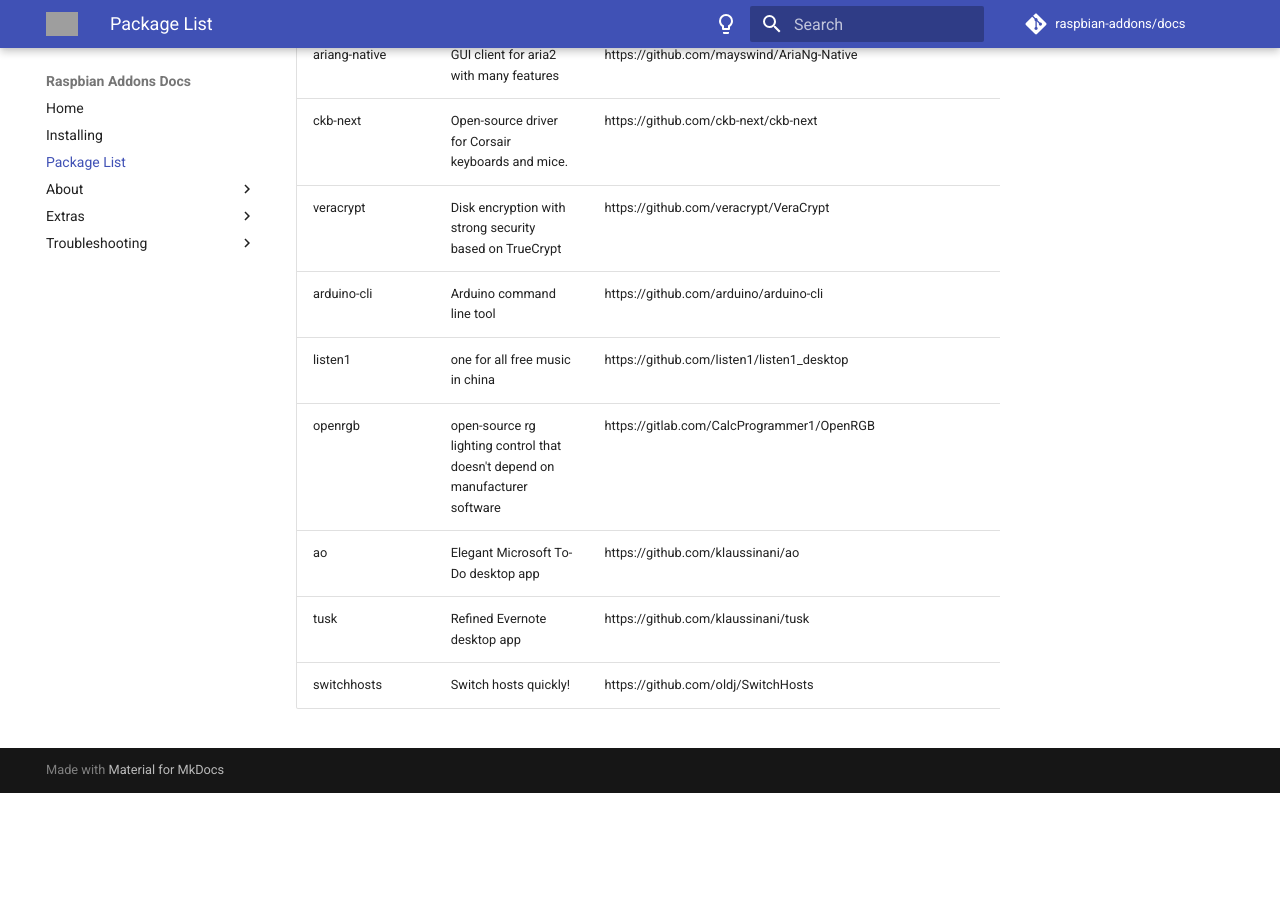
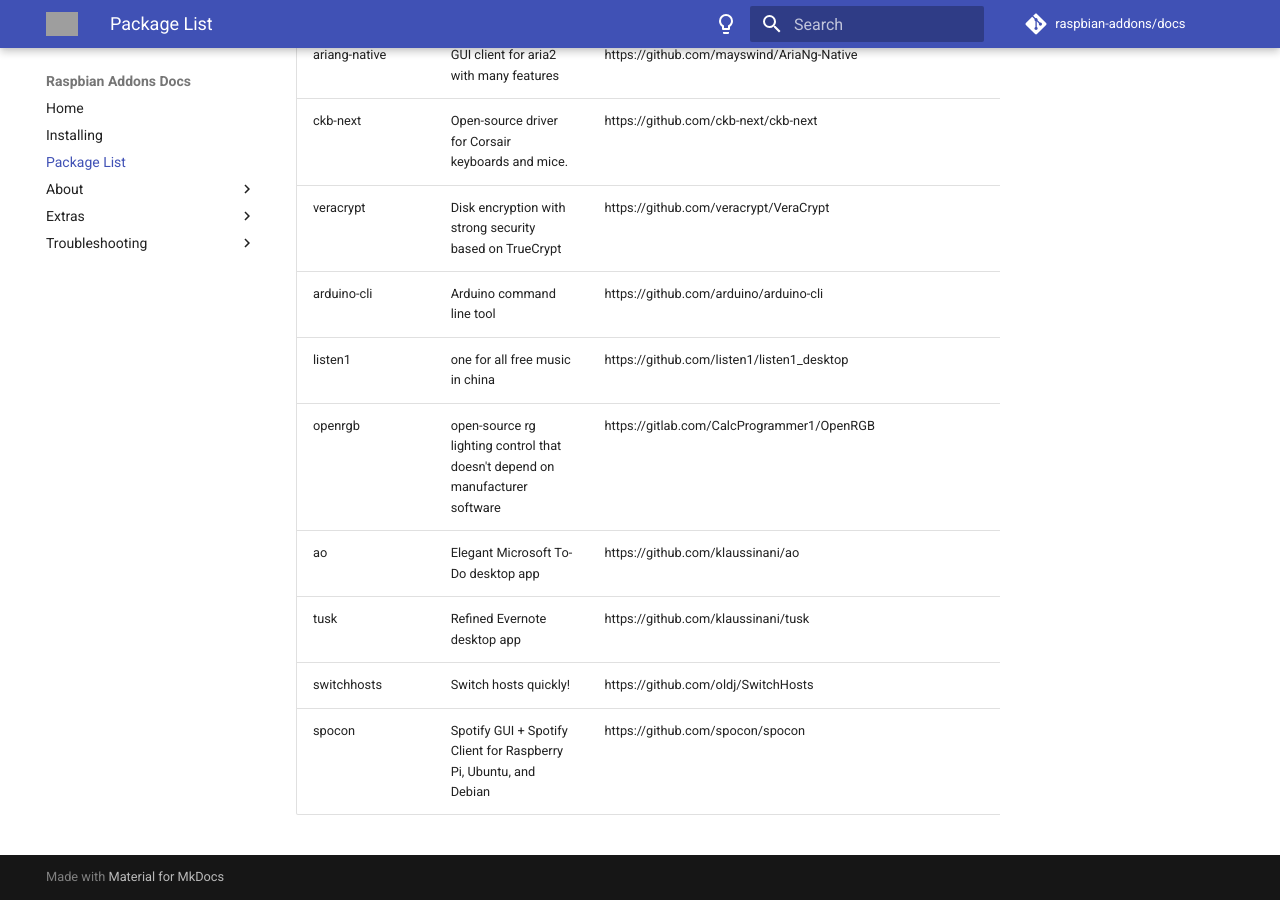
Before and after one commit to raspbian-addons/docs, an MkDocs documentation site: the page built from docs/package-list.md, in a window 1280 px wide and 900 px high, scrolled down 15306 px. Built offline with MkDocs 1.6.1 and Material for MkDocs 9.7.7, drawn with Linux system fonts in a browser that asks for light colours; comment, search, counter and statistics services are not loaded; before the commit the page ends 16099 px from its top, so only the background shows below that; grey boxes are pictures that could not be loaded.

Commit message:
packagelist: add spocon

```diff
--- a/docs/package-list.md
+++ b/docs/package-list.md
@@ -197,3 +197,4 @@
 | ao | Elegant Microsoft To-Do desktop app | https://github.com/klaussinani/ao |
 | tusk | Refined Evernote desktop app | https://github.com/klaussinani/tusk |
 | switchhosts | Switch hosts quickly! | https://github.com/oldj/SwitchHosts |
+| spocon | Spotify GUI + Spotify Client for Raspberry Pi, Ubuntu, and Debian | https://github.com/spocon/spocon |
```
